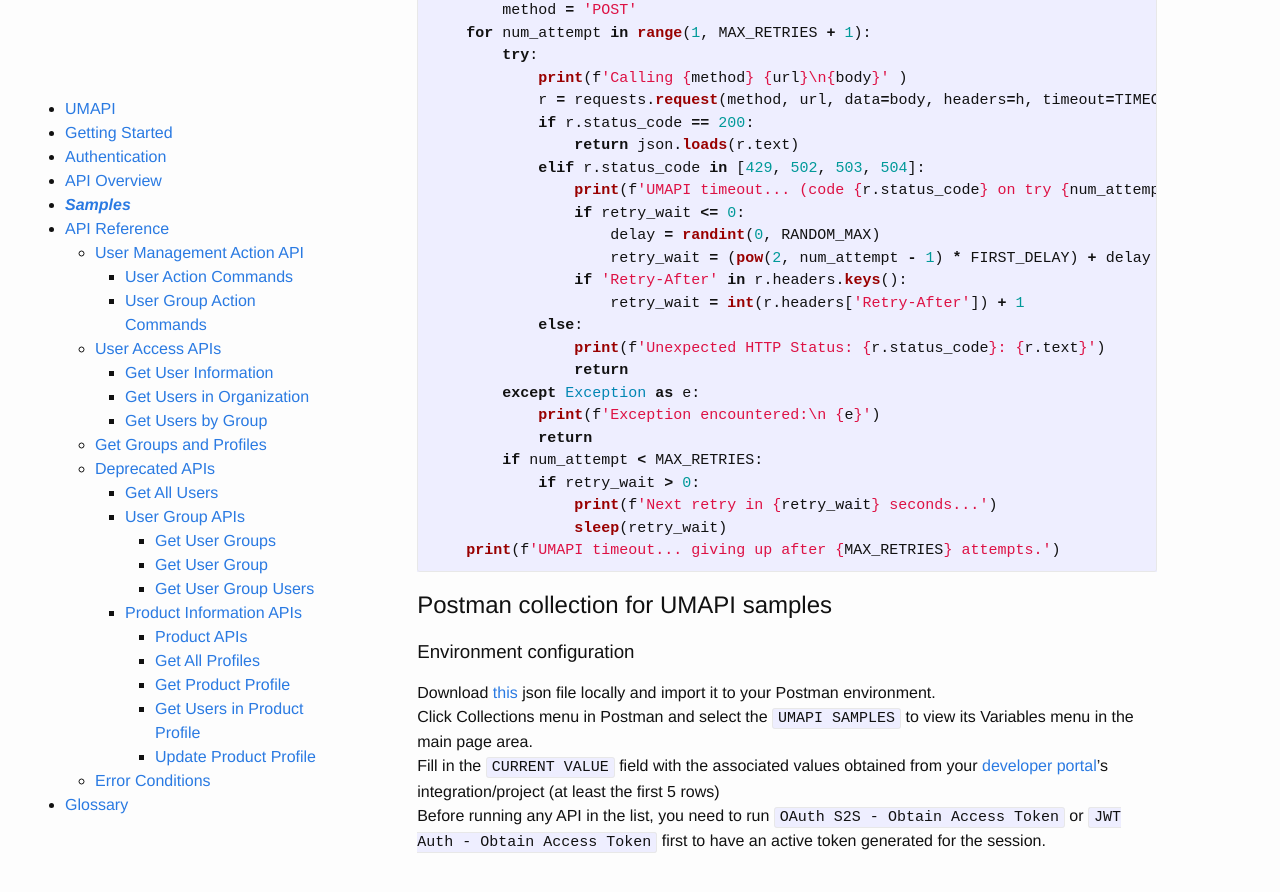
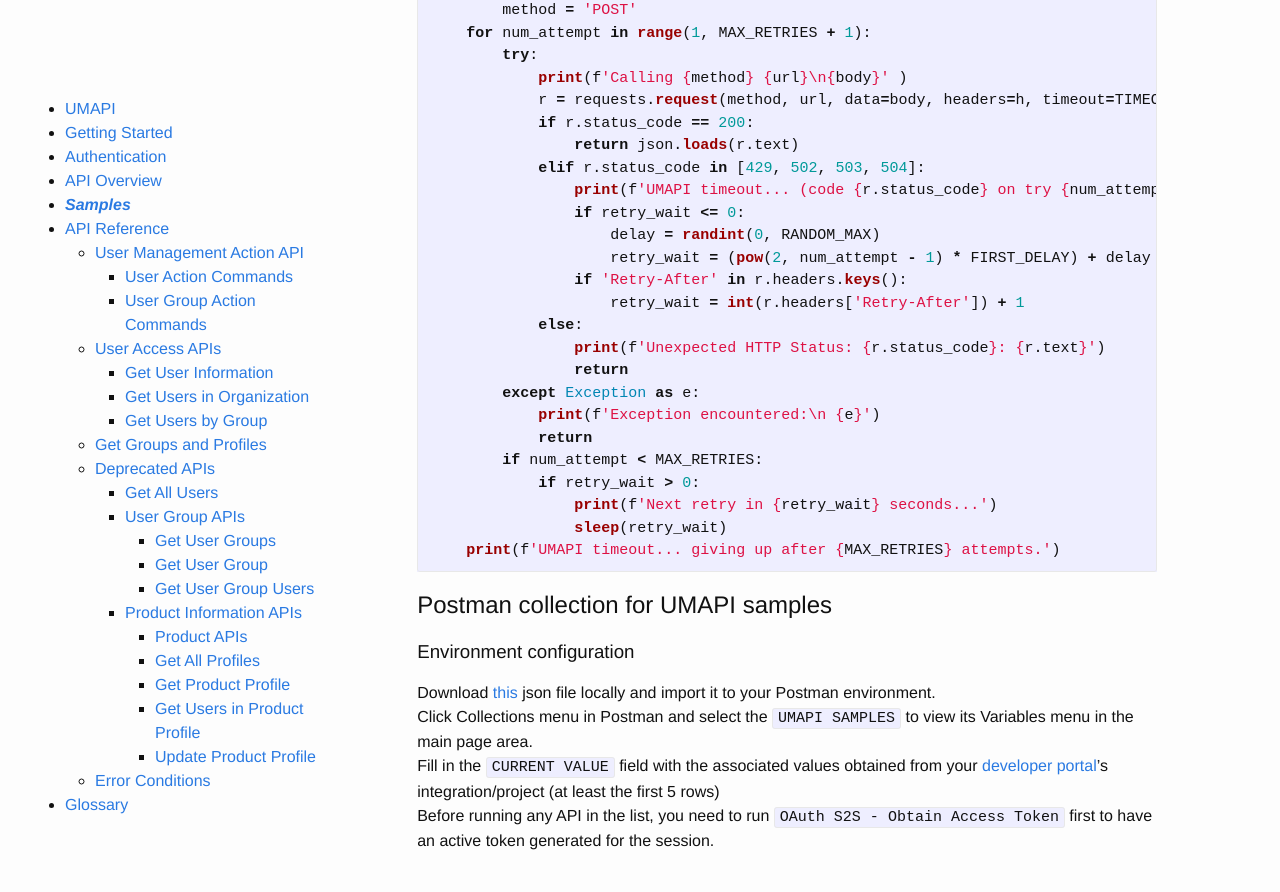
Before and after one commit to adobe-apiplatform/umapi-documentation, a Jekyll site: the page built from docs/en/samples/index.md, in a window 1280 px wide and 900 px high, scrolled down 4113 px. Shown: the top 892 px of the window. Built offline with Jekyll 4.4.1, drawn with Linux system fonts in a browser that asks for light colours.

Commit message:
Update docs/en/samples/index.md
Co-authored-by: Lea Savage <leasavage@gmail.com>

```diff
--- a/docs/en/samples/index.md
+++ b/docs/en/samples/index.md
@@ -207,4 +207,4 @@
  Download [this](https://github.com/adobe-apiplatform/umapi-documentation/blob/master/docs/en/samples/UMAPI%20SAMPLES.postman_collection2.json) json file locally and import it to your Postman environment.
  Click Collections menu in Postman and select the `UMAPI SAMPLES` to view its Variables menu in the main page area.
  Fill in the `CURRENT VALUE` field with the associated values obtained from your [developer portal](https://developer.adobe.com)'s integration/project (at least the first 5 rows)
- Before running any API in the list, you need to run `OAuth S2S - Obtain Access Token` or `JWT Auth - Obtain Access Token` first to have an active token generated for the session.
+ Before running any API in the list, you need to run `OAuth S2S - Obtain Access Token` first to have an active token generated for the session.
```
